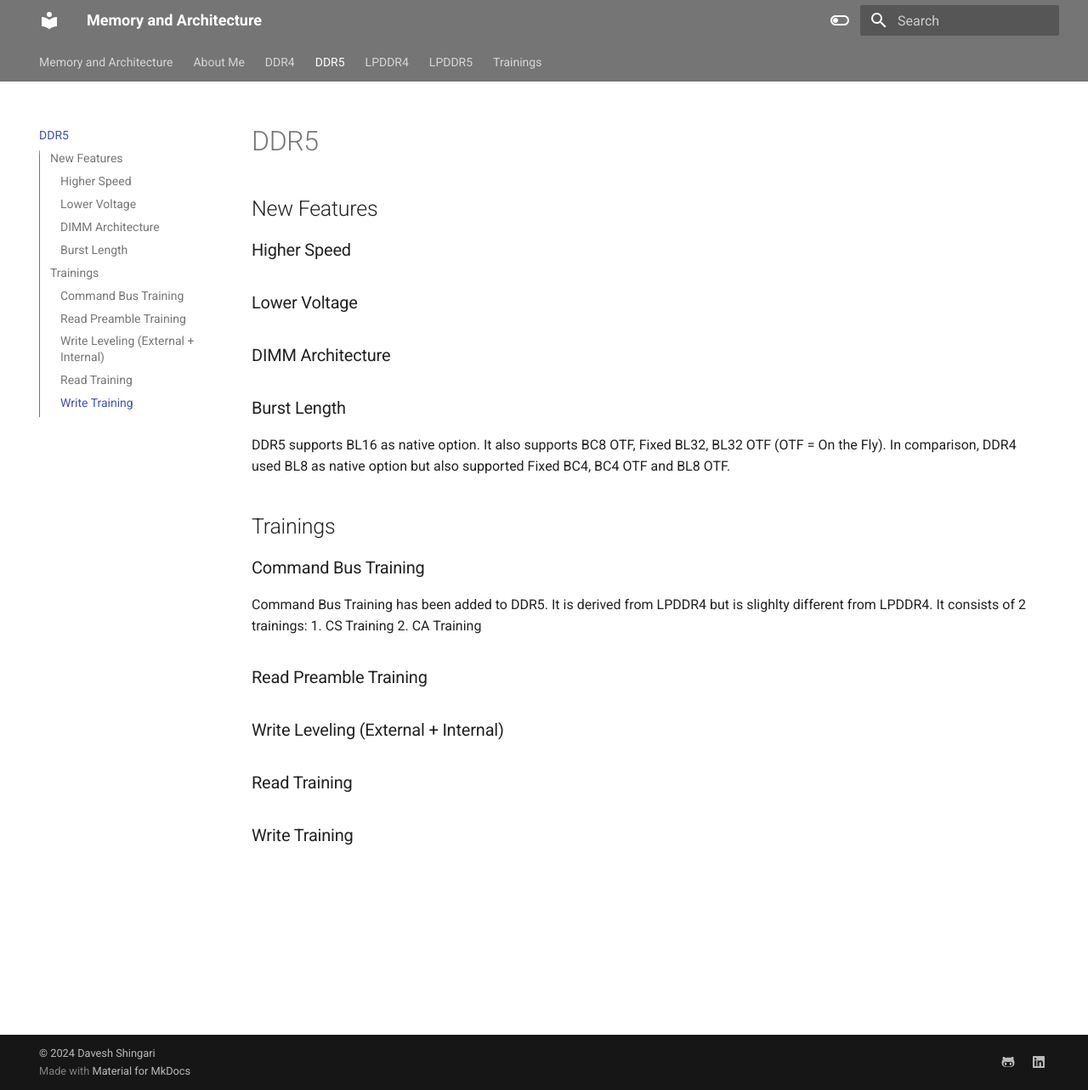
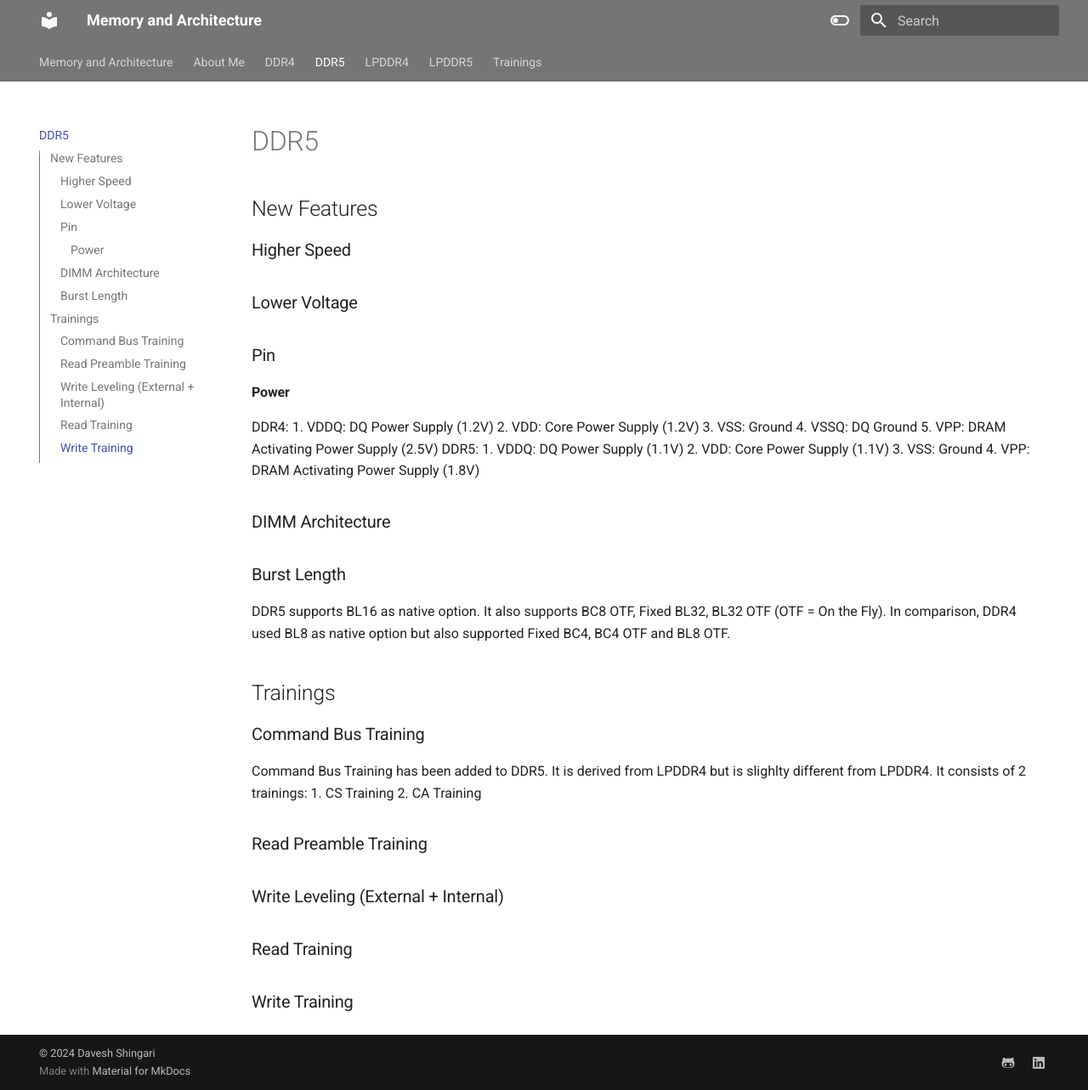
Before and after one commit to shingaridavesh/memoryandarchitecture, an MkDocs documentation site: the page built from docs/DDR5.md, in a window 1280 px wide and 1283 px high. Shown: the whole window at 85% size. Built offline with MkDocs 1.6.1 and Material for MkDocs 9.7.7, drawn with Linux system fonts in a browser that asks for light colours.

Commit message:
Update DDR5.md

```diff
--- a/docs/DDR5.md
+++ b/docs/DDR5.md
@@ -3,6 +3,20 @@
 ##New Features
 ###Higher Speed
 ###Lower Voltage
+###Pin
+####Power
+DDR4:
+1. VDDQ: DQ Power Supply (1.2V)
+2. VDD: Core Power Supply (1.2V)
+3. VSS: Ground
+4. VSSQ: DQ Ground
+5. VPP: DRAM Activating Power Supply (2.5V)
+DDR5:
+1. VDDQ: DQ Power Supply (1.1V)
+2. VDD: Core Power Supply (1.1V)
+3. VSS: Ground
+4. VPP: DRAM Activating Power Supply (1.8V)
+
 ###DIMM Architecture
 ###Burst Length
 DDR5 supports BL16 as native option. It also supports BC8 OTF, Fixed BL32, BL32 OTF (OTF = On the Fly). In comparison, DDR4 used BL8 as native option but also supported Fixed BC4, BC4 OTF and BL8 OTF.
```
